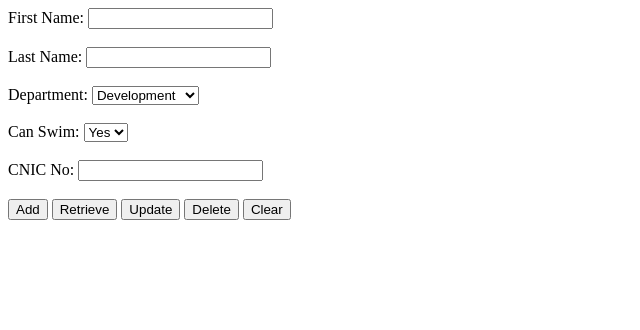
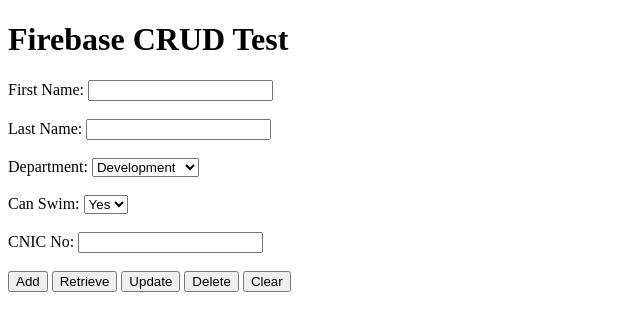
Before and after one commit to Julesmcghouls/firebasics, a plain HTML site: page public/index.html in a window 1280 px wide. Shown: the whole page, without its empty margins (0-640 px from the left). Drawn offline with Linux system fonts and the light colour scheme.

Commit message:
added h1 element and will start to work on styles.css

```diff
--- a/public/index.html
+++ b/public/index.html
@@ -6,6 +6,7 @@
     <title>Firebase v10 CRUD</title>
 </head>
 <body>
+    <h1>Firebase CRUD Test</h1>
     <label>First Name: </label>
     <input type="text" id="fnameinpt">
     <br><br>
```
Also changed, not shown: public/styles.css (added).
